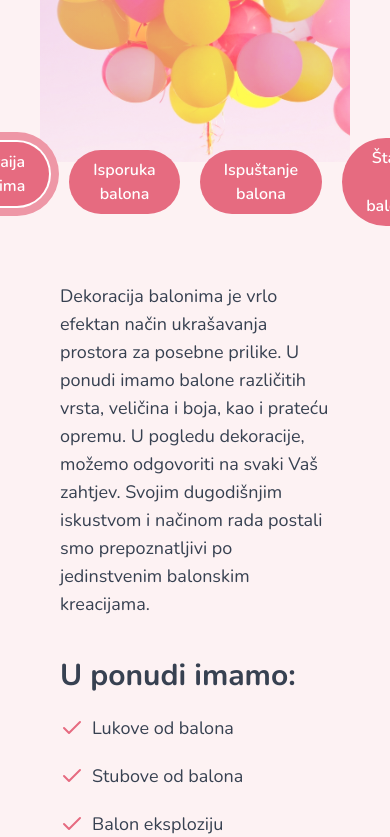
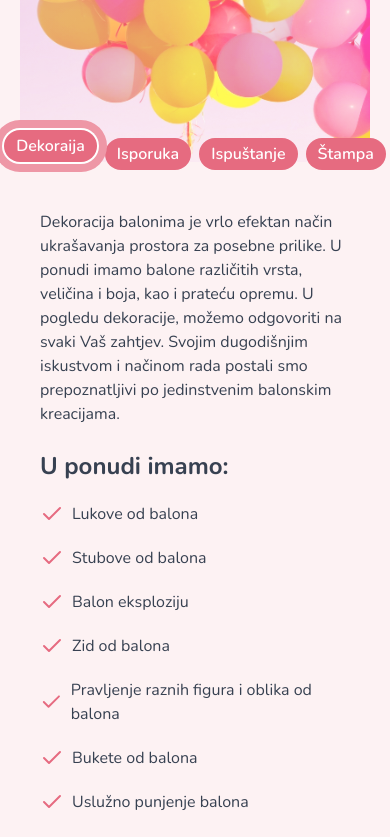
Before and after one commit to nemanjamalesija/eventmontenegro, a Next.js app: page / in a window 390 px wide. Shown: the part 6600-7437 px from the top of the page. Built offline with nearby package versions, Linux system fonts and the light colour scheme.

Commit message:
Add responsive

```diff
--- a/src/app/sections/Balloons.tsx
+++ b/src/app/sections/Balloons.tsx
@@ -44,17 +44,12 @@ const baloonsContent = [
   },
 ];
 
-const baloonCategories = [
-  'Dekoraija Balonima',
-  'Isporuka balona',
-  'Ispuštanje balona',
-  'Štampa na balonima',
-];
+const baloonCategories = ['Dekoraija', 'Isporuka', 'Ispuštanje', 'Štampa'];
 
 const Balloons: FC = () => {
   const [categoryIndex, setCategoryIndex] = useState(0);
   return (
-    <section className='py-24 px-5 lg:px-10 bg-color-lightest border-t-2 border-b-2 border-white'>
+    <section className='py-24 lg:px-10 bg-color-lightest border-t-2 border-b-2 border-white'>
       <div className='mx-auto px-5 lg:px-0'>
         <div className='mb-8 lg:mb-12'>
           <h2
@@ -70,19 +65,19 @@ const Balloons: FC = () => {
           </h3>
         </div>
         <div
-          className='balloons__img-box h-[40vh] bg-blend-screen bg-cover'
+          className='balloons__img-box h-[40vh] w-full bg-blend-screen bg-cover'
           bg-blend-screen
           bg-cover
         ></div>
         <div className='balloons__content'>
-          <div className='balloons__buttons flex gap-5 items-center justify-center -translate-y-6 mb-8'>
+          <div className='balloons__buttons flex gap-2 lg:gap-5 items-center justify-center -translate-y-6 mb-4 lg:mb-8'>
             {baloonCategories.map((cat, i) => {
               return (
                 <button
                   key={i}
                   autoFocus={categoryIndex === i}
                   className={cn(
-                    'active:scale-95 transition-all, duration-300 rounded-full inline-flex items-center justify-center font-semibold transition-color focus:outline-none focus:ring-8 focus:ring-ring-color-primary focus:ring-offset-2 cursor-pointer px-6 py-2 sm:py-3 sm:px-6 text-base sm:text-xl bg-color-accent-main hover:bg-color-shade-main text-white',
+                    'active:scale-95 transition-all, duration-300 rounded-full inline-flex items-center justify-center font-semibold transition-color focus:outline-none focus:ring-8 focus:ring-ring-color-primary focus:ring-offset-2 cursor-pointer px-3 py-1 sm:py-3 sm:px-6 text-base sm:text-xl bg-color-accent-main hover:bg-color-shade-main text-white',
                     { '-translate-y-2': i === categoryIndex }
                   )}
                   onClick={() => setCategoryIndex(i)}
@@ -93,19 +88,19 @@ const Balloons: FC = () => {
             })}
           </div>
           <div className='balloons__text mx-auto max-w-custom px-5 lg:px-0'>
-            <p className='text-lg text-gray-700 mb-10'>
+            <p className='text-base lg:text-lg text-gray-700 mb-6 lg:mb-10'>
               {baloonsContent[categoryIndex].categoryContent}
             </p>
             <ul className='balloons__offer list-none '>
               {baloonsContent[categoryIndex].offer && (
                 <div className='balloons__offer-box flex flex-col gap-5'>
-                  <h4 className='text-3xl font-bold text-gray-700'>
+                  <h4 className='text-2xl lg:text-3xl font-bold text-gray-700'>
                     U ponudi imamo:
                   </h4>
                   {baloonsContent[categoryIndex]?.offer?.map((off, i) => (
                     <li
                       key={i}
-                      className='list__item flex items-center gap-2 text-lg text-left text-gray-700'
+                      className='list__item flex items-center gap-2  text-left text-gray-700 text-base lg:text-lg'
                     >
                       <Check className='stroke-color-accent-main' />
                       {off}
```
